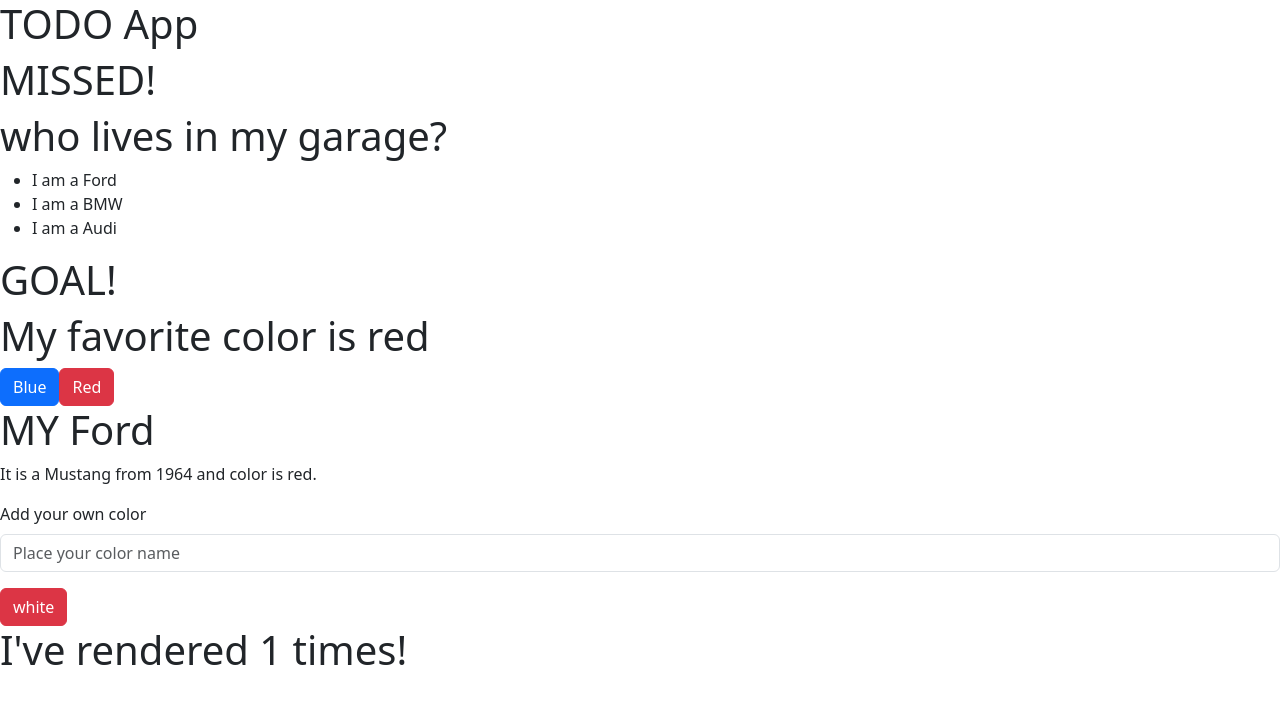
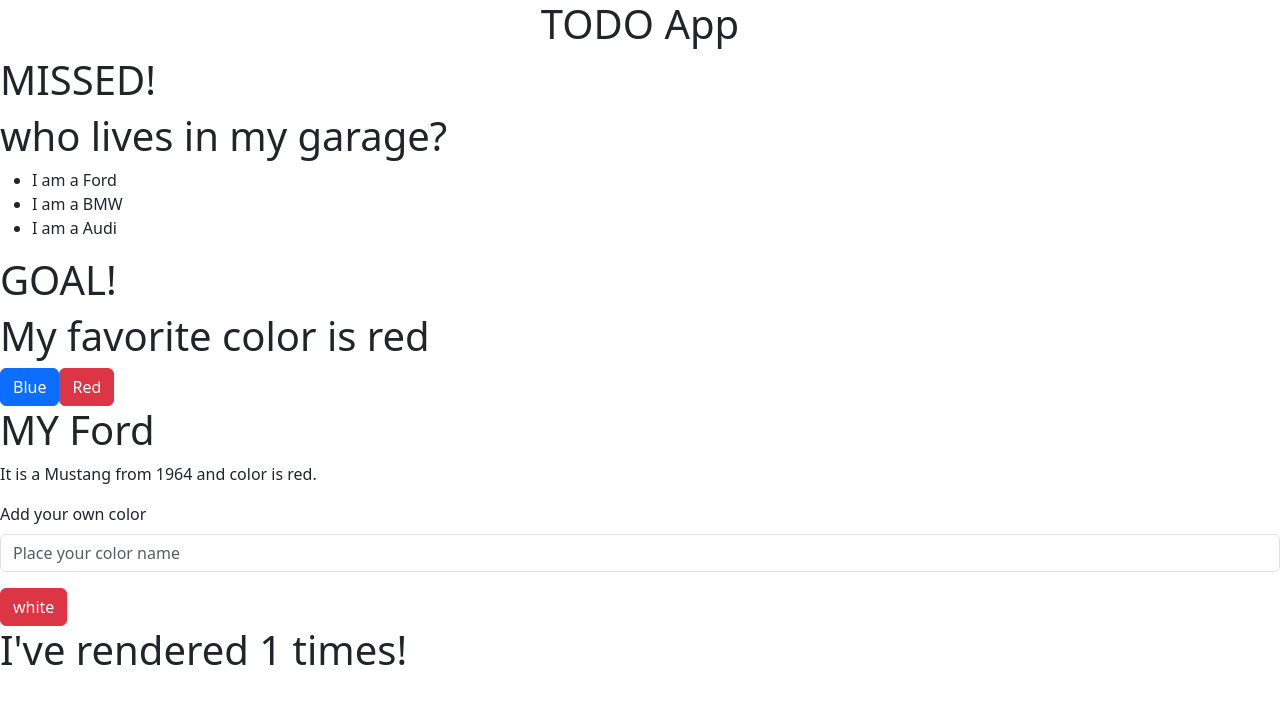
Before and after one commit to its-me-sujan/to-do-app, a React (Create React App) app in the folder client/: page / in a window 1280 px wide. Shown: the top 704 px of the page. Built offline with nearby package versions, Linux system fonts and the light colour scheme; no server answers.

Commit message:
centered text

```diff
--- a/client/src/components/Title.js
+++ b/client/src/components/Title.js
@@ -1,7 +1,7 @@
 const Title = ({name}) => {
     return (
         <>
-            <h1>{name}</h1>
+            <h1 className="text-center">{name}</h1>
         </>
     );
 };
```
